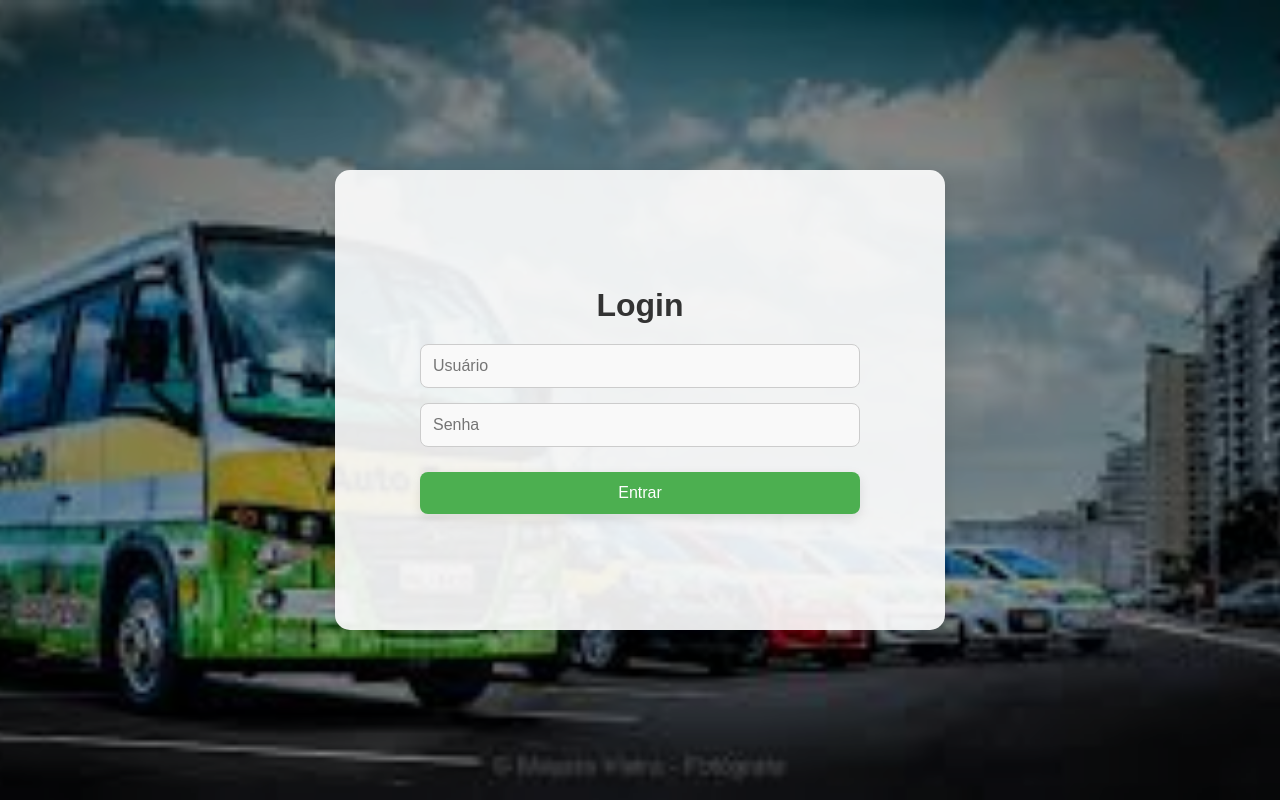
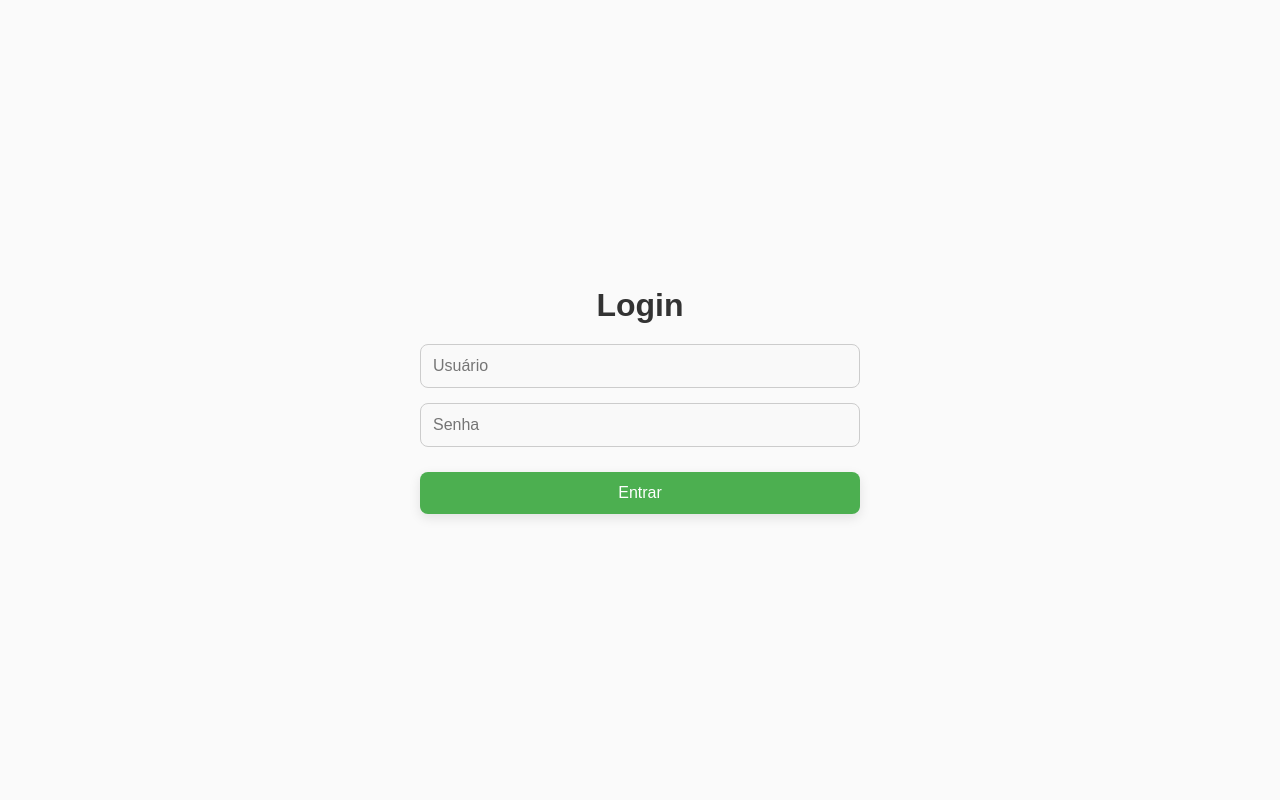
Before and after one commit to vinnixp098/auto-school, a React (Create React App) app: page / in a window 1280 px wide. Built offline with nearby package versions, Linux system fonts and the light colour scheme.

Commit message:
Resolvendo bugs #2

```diff
--- a/src/views/AlunosView/index.module.css
+++ b/src/views/AlunosView/index.module.css
@@ -5,7 +5,7 @@
     justify-content: center;
     min-height: 100vh;
     width: 100%;
-    background: white;
+    background: rgb(250, 250, 250);
     background-size: cover;
     background-position: center;
     background-repeat: no-repeat;
--- a/src/views/Home/index.module.css
+++ b/src/views/Home/index.module.css
@@ -5,7 +5,7 @@
   justify-content: center;
   min-height: 100vh;
   width: 100%;
-  background-image: url("../../../public/auto_escola.jpg");
+  background: rgb(250, 250, 250);
   background-size: cover;
   background-position: center;
   background-repeat: no-repeat;
--- a/src/views/Login/index.module.css
+++ b/src/views/Login/index.module.css
@@ -4,23 +4,12 @@
   align-items: center;
   justify-content: center;
   height: 100vh;
-  background-image: url('../../../public/auto_escola.jpg');
+  background: rgb(250, 250, 250);
   background-size: cover;
   background-position: center;
   background-repeat: no-repeat;
   position: relative;
   overflow: hidden;
-}
-
-.container::after {
-  content: '';
-  position: absolute;
-  top: 0;
-  left: 0;
-  right: 0;
-  bottom: 0;
-  background: rgba(0, 0, 0, 0.4);
-  z-index: 1;
 }
 
 .containerLogin {
@@ -32,9 +21,9 @@
   border-radius: 15px;
   height: 400px;
   width: 550px;
-  background: rgba(255, 255, 255, 0.9);
+  /* background: rgba(255, 255, 255, 0.9);  */
   z-index: 2;
-  box-shadow: 0 4px 12px rgba(0, 0, 0, 0.1);
+  /* box-shadow: 0 4px 12px rgba(0, 0, 0, 0.1); */
 }
 
 .header {
```
